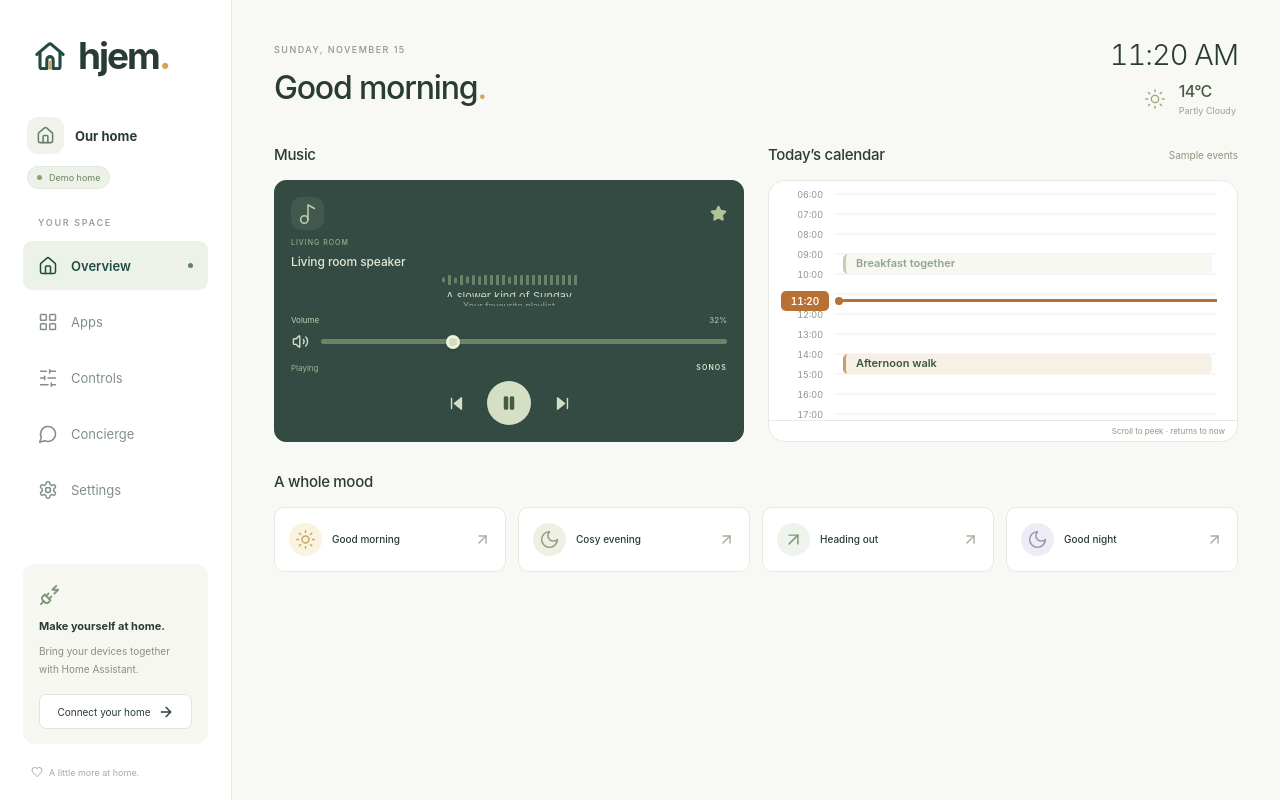
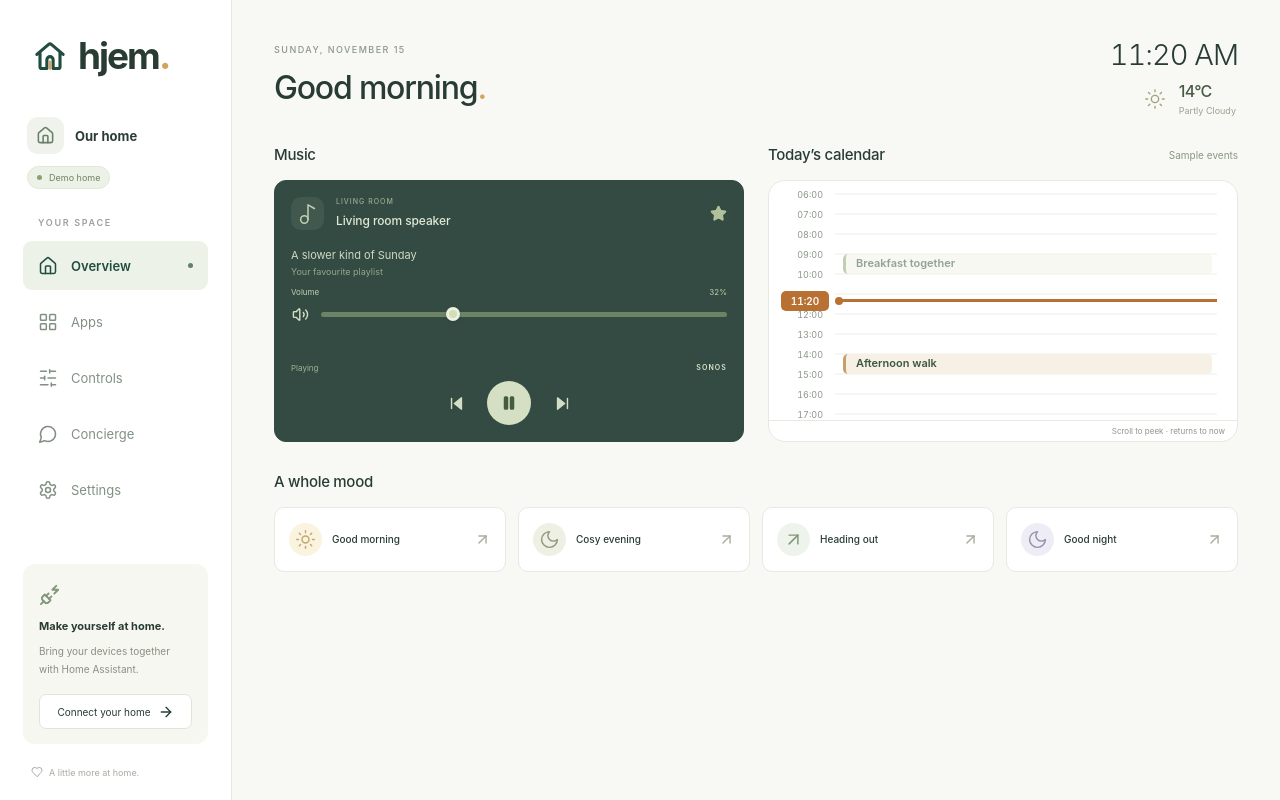
Before and after one commit to madsbuch/hjem, a React (Vite) app: page / in a window 1280 px wide. Built offline with nearby package versions, Linux system fonts and the light colour scheme.

Commit message:
Keep compact music controls readable

```diff
--- a/src/home.css
+++ b/src/home.css
@@ -524,3 +524,40 @@ html[data-theme='dark'] .calendar-now > i {
 html[data-theme='dark'] .calendar-scroll-hint {
   color: #b2bfa5;
 }
+/* Keep track text and touch controls readable at the compact panel height. */
+.home-overview-grid .home-music .device-top {
+  position: absolute;
+  top: 16px;
+  left: 16px;
+  right: 16px;
+  margin: 0;
+  pointer-events: none;
+}
+.home-overview-grid .home-music .device-top button {
+  pointer-events: auto;
+}
+.home-overview-grid .home-music .device-heading {
+  min-height: 38px;
+  padding: 0 30px 0 45px;
+  flex-shrink: 0;
+}
+.home-overview-grid .home-music .sound-wave {
+  display: none;
+}
+.home-overview-grid .home-music .track-title {
+  flex-shrink: 0;
+  min-height: 16px;
+  line-height: 16px;
+  margin-top: 12px;
+  text-align: left;
+}
+.home-overview-grid .home-music .track-artist {
+  flex-shrink: 0;
+  min-height: 12px;
+  line-height: 12px;
+  text-align: left;
+}
+.home-overview-grid .home-music .media-volume,
+.home-overview-grid .home-music .media-controls {
+  flex-shrink: 0;
+}
```
Also changed, not shown: tests/calendar-layout.e2e.ts (+10 -0 lines).
